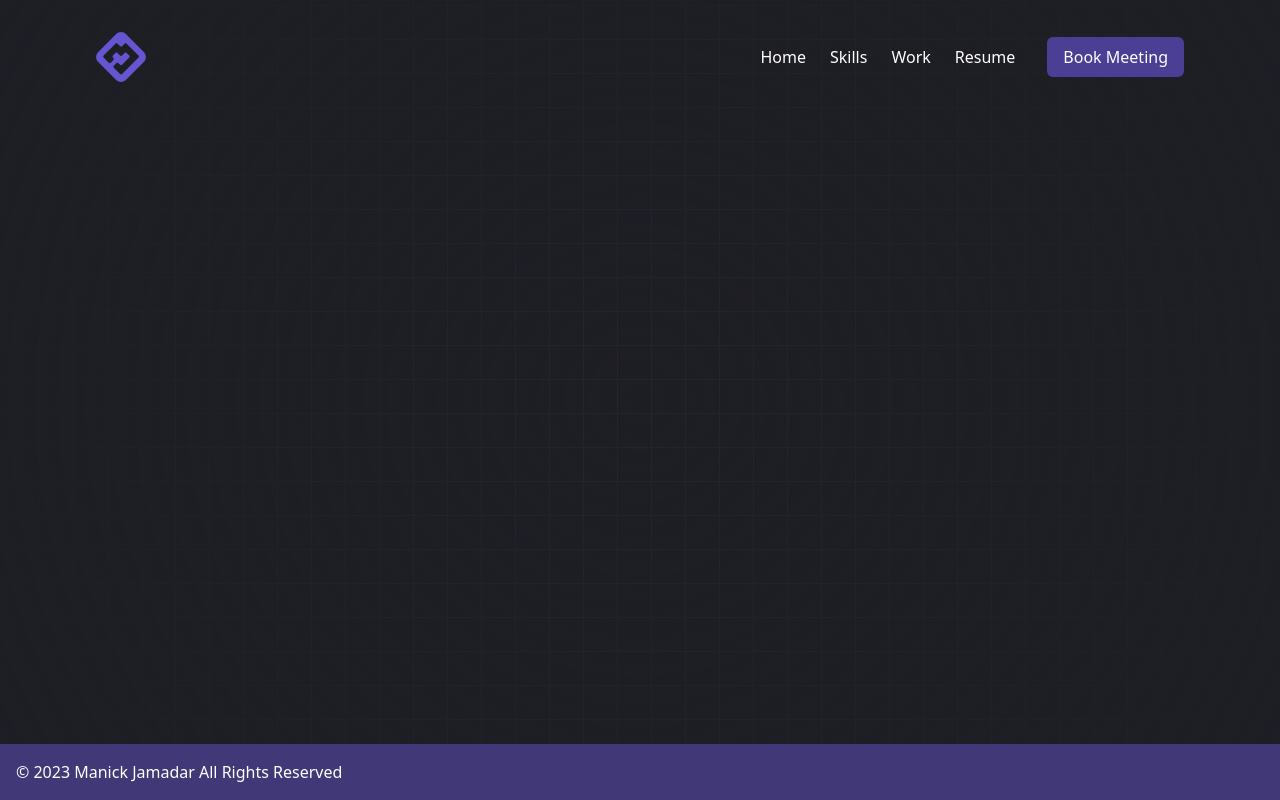
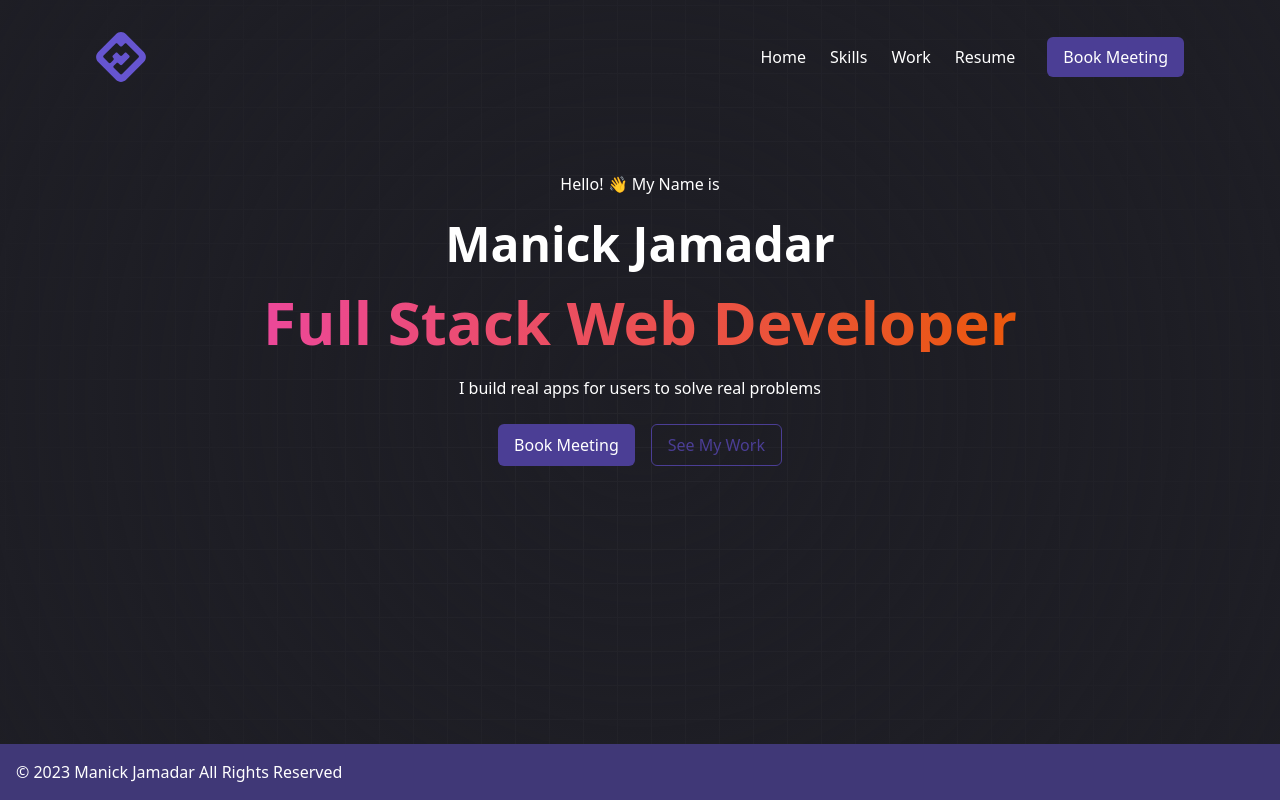
Before and after one commit to manickjamadar/personal-website, a Next.js app: page / in a window 1280 px wide. Built offline with nearby package versions, Linux system fonts and the light colour scheme.

Commit message:
hero section added in home page

```diff
--- a/app/page.tsx
+++ b/app/page.tsx
@@ -1,11 +1,15 @@
 import React from "react";
 import Container from "./components/Container";
 import Header from "./components/sections/header";
+import Hero from "./components/sections/hero";
+import Spacer from "./components/spacer";
 
 const HomePage = () => {
   return (
     <Container>
       <Header />
+      <Spacer vertical={90} />
+      <Hero />
     </Container>
   );
 };
```
